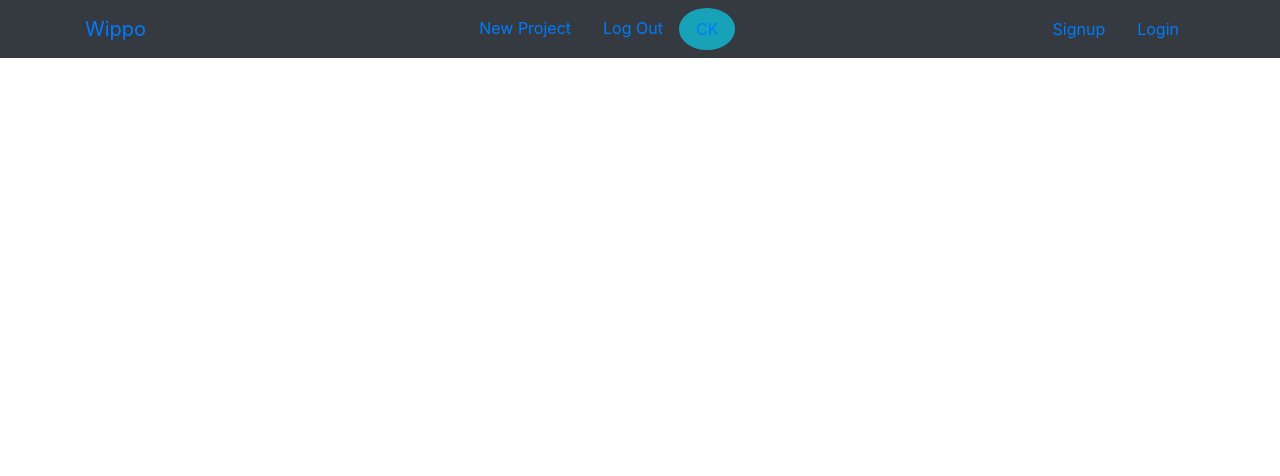
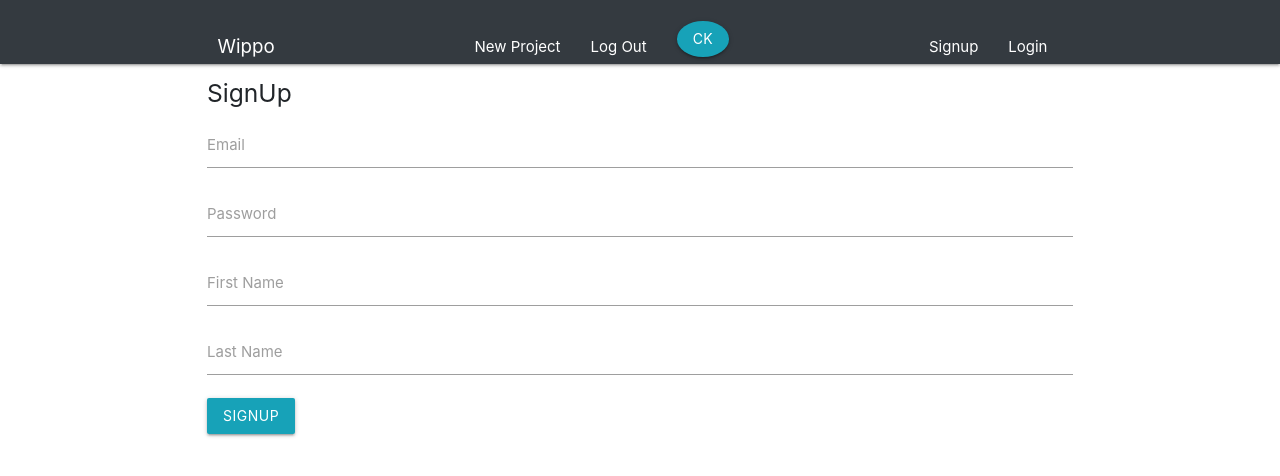
Before and after one commit to krittiyaclark/junior-showcase-with-React, a React (Create React App) app: page /signUp in a window 1280 px wide. Shown: the top 476 px of the page. Built offline with nearby package versions, Linux system fonts and the light colour scheme.

Commit message:
Login & Signup components

```diff
--- a/public/index.html
+++ b/public/index.html
@@ -23,6 +23,9 @@
       Learn how to configure a non-root public URL by running `npm run build`.
     -->
     <link rel="stylesheet" href="https://maxcdn.bootstrapcdn.com/bootstrap/4.0.0/css/bootstrap.min.css" integrity="sha384-Gn5384xqQ1aoWXA+058RXPxPg6fy4IWvTNh0E263XmFcJlSAwiGgFAW/dAiS6JXm" crossorigin="anonymous">
+    <!-- Compiled and minified CSS -->
+    <link rel="stylesheet" href="https://cdnjs.cloudflare.com/ajax/libs/materialize/1.0.0/css/materialize.min.css">
+
     <title>React App</title>
   </head>
   <body>
@@ -42,5 +45,7 @@
     <script src="https://code.jquery.com/jquery-3.2.1.slim.min.js" integrity="sha384-KJ3o2DKtIkvYIK3UENzmM7KCkRr/rE9/Qpg6aAZGJwFDMVNA/GpGFF93hXpG5KkN" crossorigin="anonymous"></script>
     <script src="https://cdnjs.cloudflare.com/ajax/libs/popper.js/1.12.9/umd/popper.min.js" integrity="sha384-ApNbgh9B+Y1QKtv3Rn7W3mgPxhU9K/ScQsAP7hUibX39j7fakFPskvXusvfa0b4Q" crossorigin="anonymous"></script>
     <script src="https://maxcdn.bootstrapcdn.com/bootstrap/4.0.0/js/bootstrap.min.js" integrity="sha384-JZR6Spejh4U02d8jOt6vLEHfe/JQGiRRSQQxSfFWpi1MquVdAyjUar5+76PVCmYl" crossorigin="anonymous"></script>
+    <!-- Compiled and minified JavaScript -->
+    <script src="https://cdnjs.cloudflare.com/ajax/libs/materialize/1.0.0/js/materialize.min.js"></script>
   </body>
 </html>
--- a/src/App.js
+++ b/src/App.js
@@ -3,6 +3,8 @@
 import Navbar from './components/layout/Navbar';
 import Dashboard from './components/dashboard/Dashboard';
 import ProjectDetails from './components/projects/ProjectDetails';
+import SignIn from './components/auth/SignIn';
+import SignUp from './components/auth/SignUp';
 
 class App extends Component {
   render() {
@@ -12,7 +14,10 @@
           <Navbar />
           <Switch>
             <Route exact path="/" component={ Dashboard } />
-            <Route path='/project/:id' component={ ProjectDetails } />
+            <Route path="/project/:id" component={ ProjectDetails } />
+            <Route path="/signIn" component={ SignIn } />
+            <Route path="/signUp" component={ SignUp } />
+
           </Switch>
         </div>
       </BrowserRouter>
--- a/src/components/auth/SignIn.js
+++ b/src/components/auth/SignIn.js
@@ -0,0 +1,40 @@
+import React, { Component } from 'react';
+
+class SignIn extends Component {
+    state = {
+        email: '',
+        password: ''
+      }
+      handleChange = (e) => {
+        this.setState({
+          [e.target.id]: e.target.value
+        })
+      }
+      handleSubmit = (e) => {
+        e.preventDefault();
+        console.log(this.state);
+      }
+
+    render() {
+        return (
+            <div className="container">
+            <form onSubmit={ this.handleSubmit } className="bg-white">
+                <h5 className="text-grey">SignIn</h5>
+                <div className="input-field">
+                    <label htmlFor="email">Email</label>
+                    <input type="email" id="email" onChange={ this.handleChange } />
+                </div>
+                <div className="input-field">
+                    <label htmlFor="password">Password</label>
+                    <input type="password" id="password" onChange={ this.handleChange } />
+                </div>
+                <div className="input-field">
+                    <button className="btn bg-info">LogIn</button>
+                </div>
+            </form>
+            </div>
+        )
+    }
+}
+
+export default SignIn;
--- a/src/components/auth/SignUp.js
+++ b/src/components/auth/SignUp.js
@@ -0,0 +1,50 @@
+import React, { Component } from 'react';
+
+class SignUp extends Component {
+    state = {
+        email: '',
+        password: '',
+        firstName: '',
+        lastName: ''
+      }
+      handleChange = (e) => {
+        this.setState({
+          [e.target.id]: e.target.value
+        })
+      }
+      handleSubmit = (e) => {
+        e.preventDefault();
+        console.log(this.state);
+      }
+
+    render() {
+        return (
+            <div className="container">
+            <form onSubmit={ this.handleSubmit } className="bg-white">
+                <h5 className="text-grey">SignUp</h5>
+                <div className="input-field">
+                    <label htmlFor="email">Email</label>
+                    <input type="email" id="email" onChange={ this.handleChange } />
+                </div>
+                <div className="input-field">
+                    <label htmlFor="password">Password</label>
+                    <input type="password" id="password" onChange={ this.handleChange } />
+                </div>
+                <div className="input-field">
+                    <label htmlFor="firstName">First Name</label>
+                    <input type="text" id="firstName" onChange={ this.handleChange } />
+                </div>
+                <div className="input-field">
+                    <label htmlFor="lastName">Last Name</label>
+                    <input type="text" id="lastName" onChange={ this.handleChange } />
+                </div>
+                <div className="input-field">
+                    <button className="btn bg-info">SignUp</button>
+                </div>
+            </form>
+            </div>
+        )
+    }
+}
+
+export default SignUp;
```
